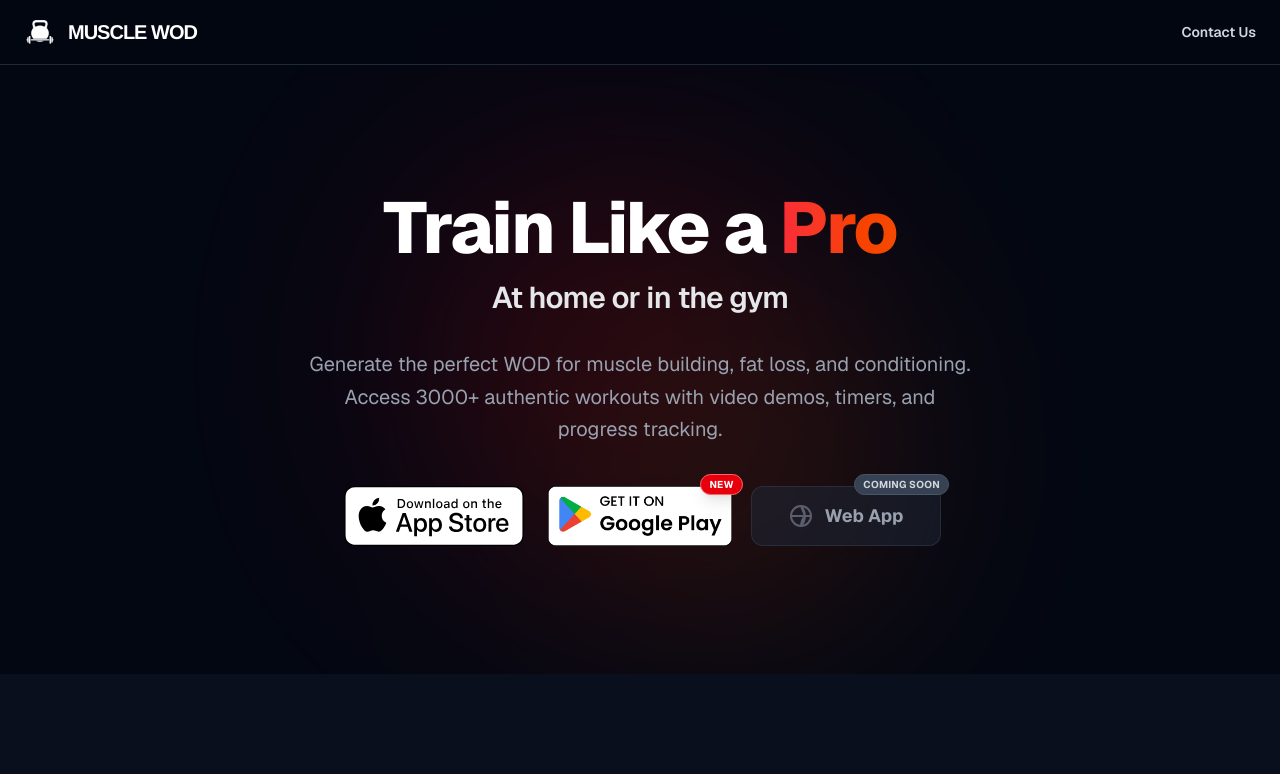
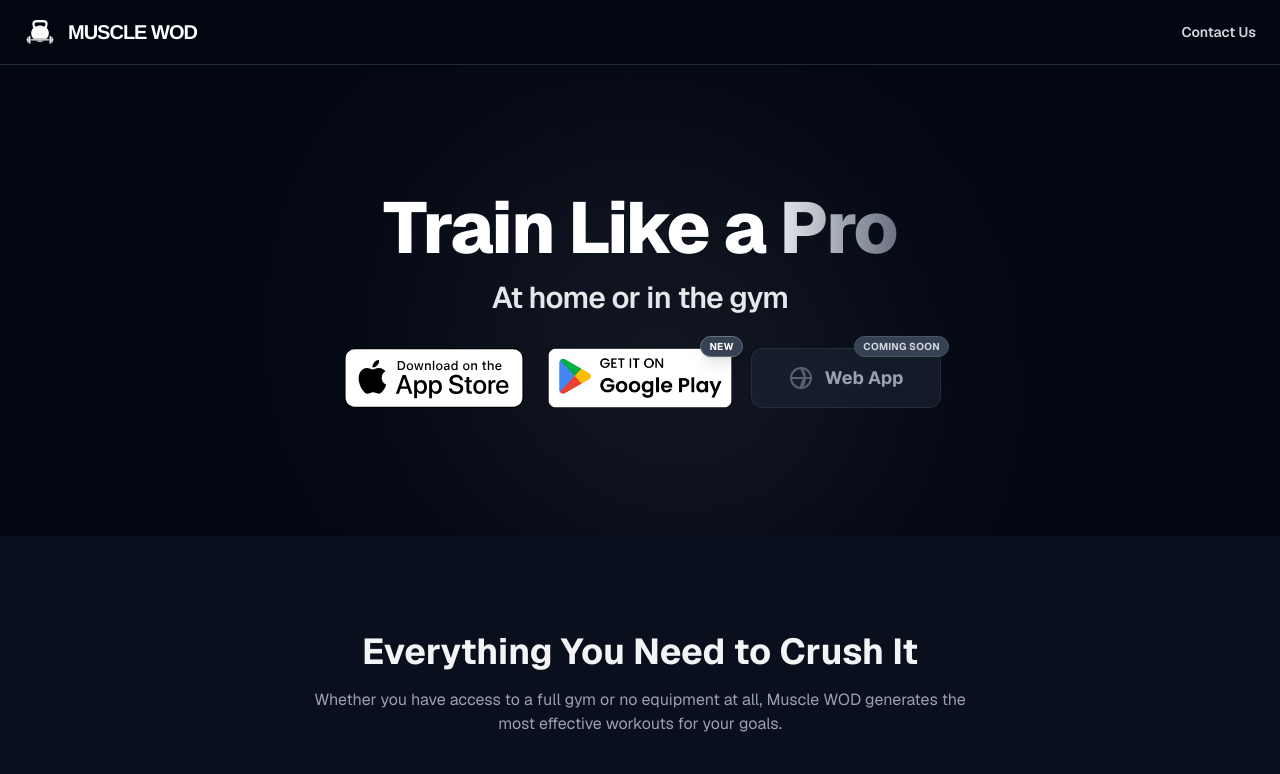
Before and after one commit to zhongzhihu/muscle_wod_website, a Next.js app: page / in a window 1280 px wide. Shown: the top 774 px of the page. Built offline with nearby package versions, Linux system fonts and the light colour scheme.

Commit message:
Remove some text

```diff
--- a/app/page.tsx
+++ b/app/page.tsx
@@ -10,7 +10,7 @@
 
 export default function Home() {
   return (
-    <div className="min-h-screen bg-gray-950 text-gray-100 font-sans selection:bg-red-500 selection:text-white">
+    <div className="min-h-screen bg-gray-950 text-gray-100 font-sans selection:bg-gray-700 selection:text-white">
       {/* Navigation */}
       <nav className="fixed w-full z-50 bg-gray-950/80 backdrop-blur-md border-b border-gray-800">
         <div className="container mx-auto px-6 h-16 flex items-center justify-between">
@@ -38,14 +38,10 @@
       <section className="relative pt-32 pb-20 lg:pt-48 lg:pb-32 overflow-hidden">
         <div className="container mx-auto px-6 relative z-10 text-center">
           <h1 className="text-5xl md:text-7xl font-extrabold tracking-tight mb-4 text-white">
-            Train Like a <span className="text-transparent bg-clip-text bg-gradient-to-r from-red-500 to-orange-600">Pro</span>
+            Train Like a <span className="text-transparent bg-clip-text bg-gradient-to-r from-gray-200 to-gray-500">Pro</span>
           </h1>
           <p className="text-2xl md:text-3xl font-semibold text-gray-200 mb-8 tracking-tight">
             At home or in the gym
-          </p>
-          <p className="text-lg md:text-xl text-gray-400 mb-10 max-w-2xl mx-auto leading-relaxed">
-            Generate the perfect WOD for muscle building, fat loss, and conditioning.
-            Access 3000+ authentic workouts with video demos, timers, and progress tracking.
           </p>
 
           <div className="flex flex-wrap items-center justify-center gap-4">
@@ -69,7 +65,7 @@
             >
               <div className="w-[140px] h-[45px] sm:w-[190px] sm:h-[60px] relative">
                 {/* New Tag */}
-                <div className="absolute -top-3 -right-2 bg-red-600 border border-red-400 text-white text-[10px] font-bold px-2 py-0.5 rounded-full z-10 tracking-wide uppercase shadow-lg">
+                <div className="absolute -top-3 -right-2 bg-gray-700 border border-gray-500 text-white text-[10px] font-bold px-2 py-0.5 rounded-full z-10 tracking-wide uppercase shadow-lg">
                   New
                 </div>
                 <Image
@@ -99,8 +95,8 @@
 
         {/* Background gradient */}
         <div className="absolute top-0 left-1/2 -translate-x-1/2 w-full h-full max-w-4xl opacity-20 pointer-events-none">
-           <div className="absolute top-1/4 left-1/4 w-96 h-96 bg-red-600 rounded-full blur-[128px]"></div>
-           <div className="absolute top-1/2 right-1/4 w-64 h-64 bg-orange-500 rounded-full blur-[128px]"></div>
+           <div className="absolute top-1/4 left-1/4 w-96 h-96 bg-gray-600 rounded-full blur-[128px]"></div>
+           <div className="absolute top-1/2 right-1/4 w-64 h-64 bg-gray-500 rounded-full blur-[128px]"></div>
         </div>
       </section>
 
```
